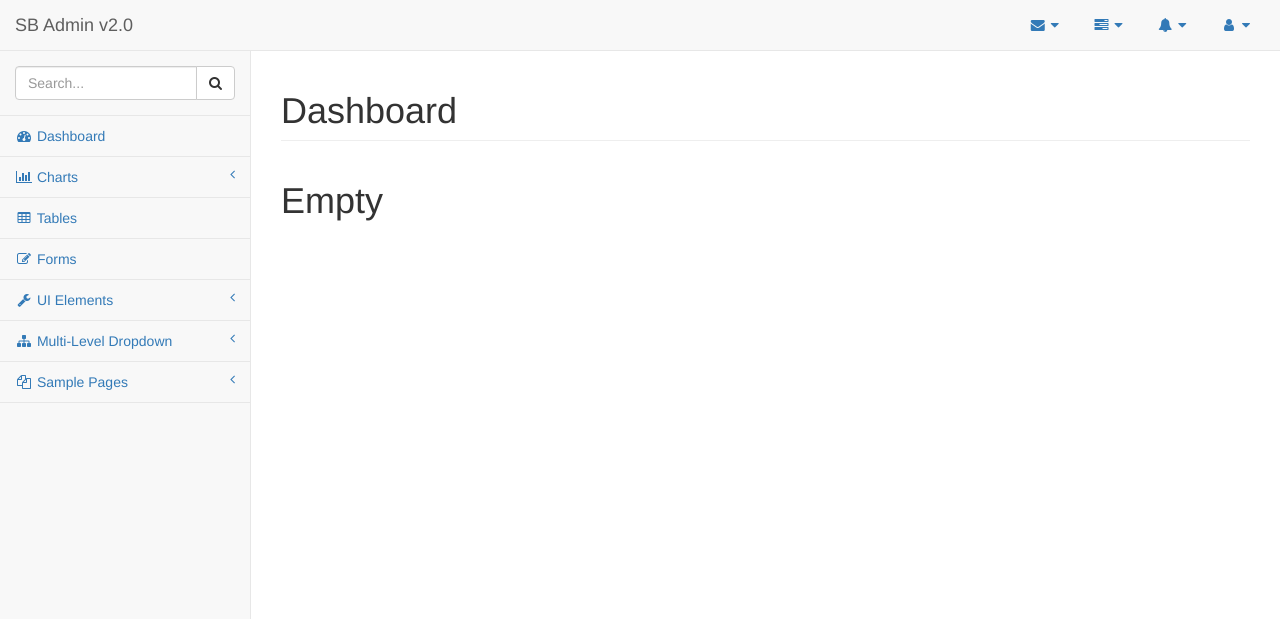
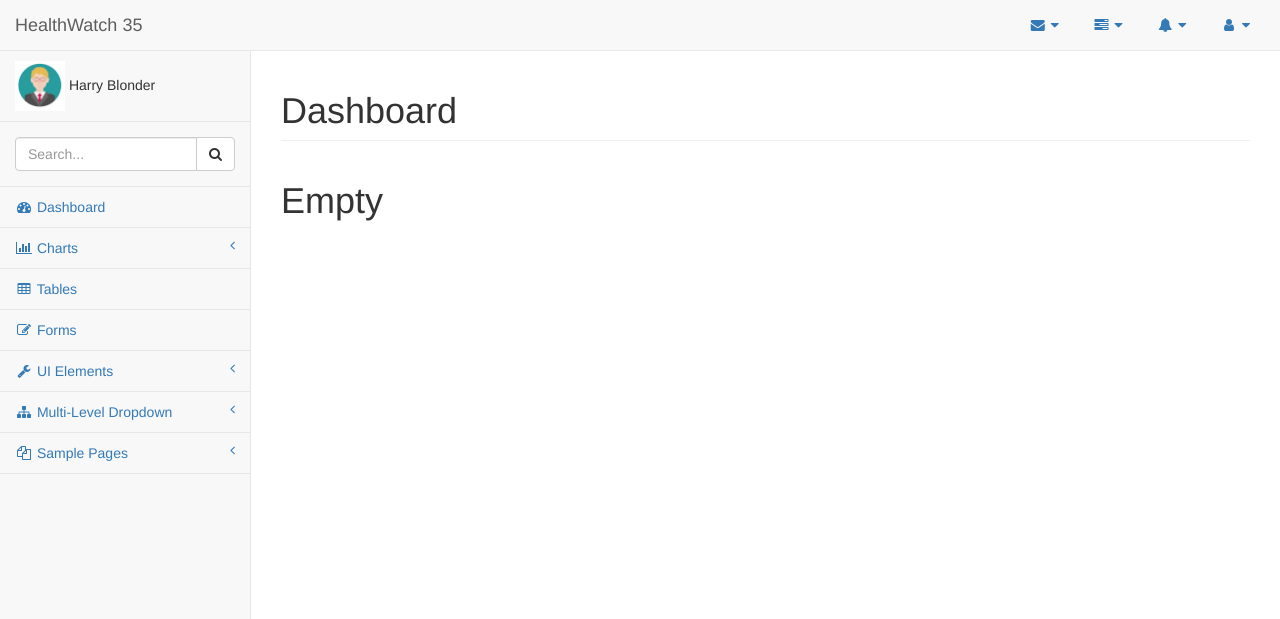
Before and after one commit to AsciiBunny/HTI-HealthWatch35, a website: page pages/home.html in a window 1280 px wide. Drawn offline with Linux system fonts and the light colour scheme.

Commit message:
User Picture in sidebar

```diff
--- a/pages/home.html
+++ b/pages/home.html
@@ -9,7 +9,7 @@
     <meta name="description" content="">
     <meta name="author" content="TU Eindhoven - HTI - Group 35">
 
-    <title>Home</title>
+    <title>Home - HealthWatch 35</title>
 
     <!-- Bootstrap Core CSS -->
     <link href="../vendor/bootstrap/css/bootstrap.min.css" rel="stylesheet">
@@ -48,7 +48,7 @@
                     <span class="icon-bar"></span>
                     <span class="icon-bar"></span>
                 </button>
-                <a class="navbar-brand" href="index.html">SB Admin v2.0</a>
+                <a class="navbar-brand" href="index.html">HealthWatch 35</a>
             </div>
             <!-- /.navbar-header -->
 
@@ -265,6 +265,9 @@
             <div class="navbar-default sidebar" role="navigation">
                 <div class="sidebar-nav navbar-collapse">
                     <ul class="nav" id="side-menu">
+                        <li>
+                            <a style="color:#333"><img src="user.jpg" alt="User Picture" style="width: 50px; height: 50px;"> Harry Blonder</a>
+                        </li>
                         <li class="sidebar-search">
                             <div class="input-group custom-search-form">
                                 <input type="text" class="form-control" placeholder="Search...">
```
Also changed, not shown: pages/user.jpg (added).
